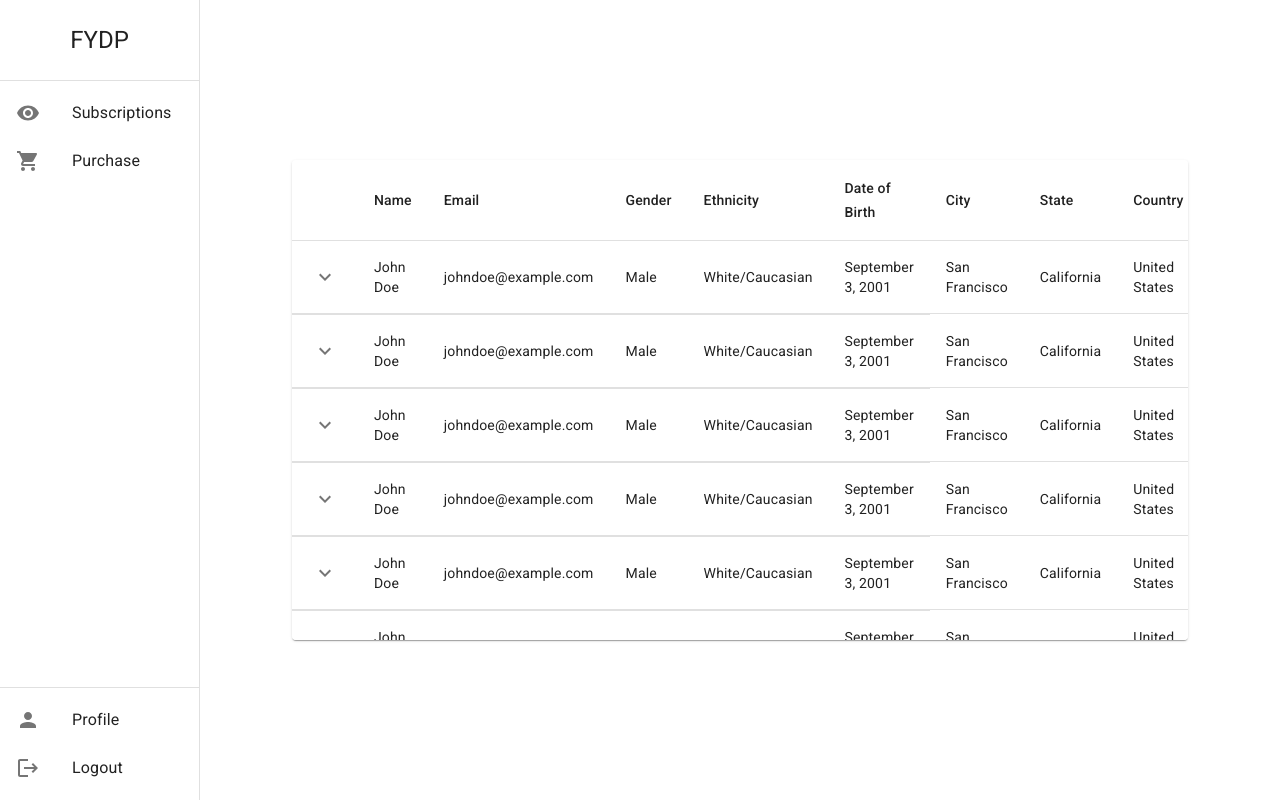
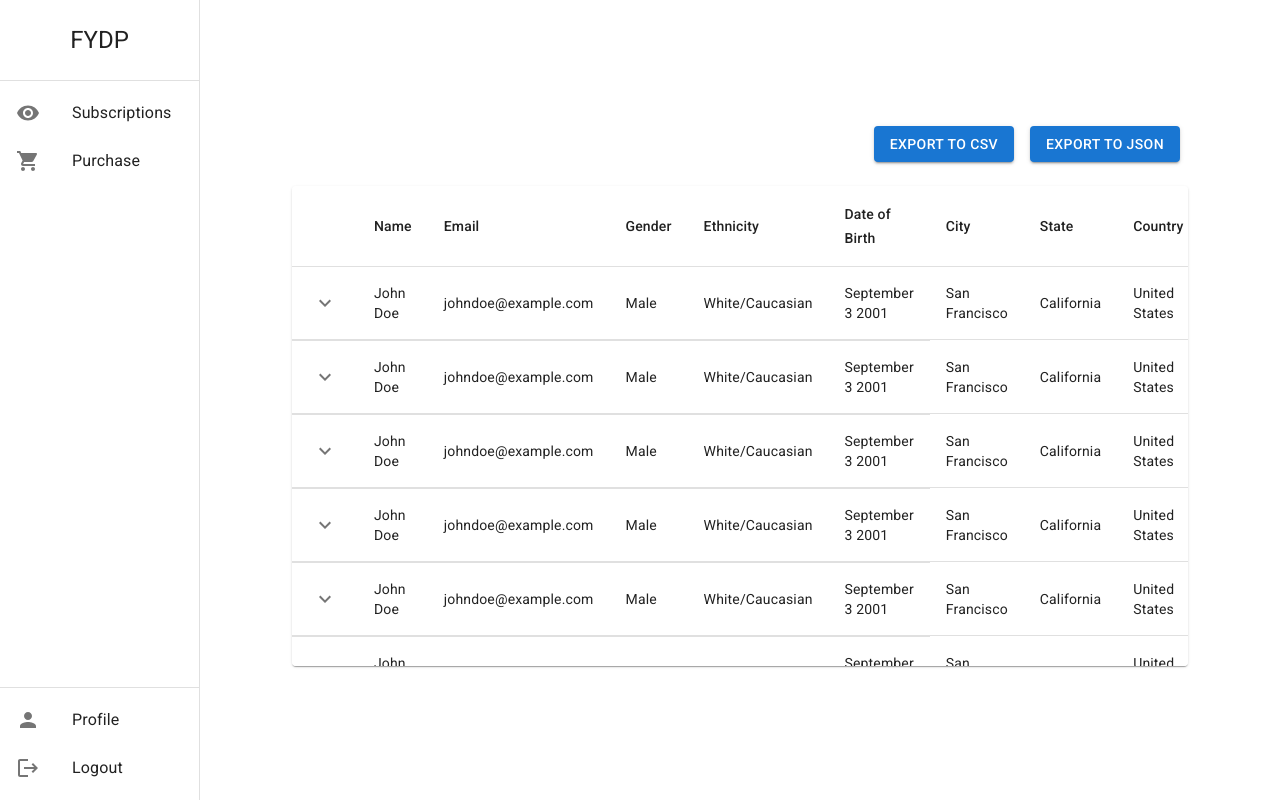
Before and after one commit to fydp-2024-55/fydp-2024.55, a React (Create React App) app in the folder consumer-interface/: page / in a window 1280 px wide. Built offline with nearby package versions, Linux system fonts and the light colour scheme.

Commit message:
implement export functionality

```diff
--- a/consumer-interface/src/pages/Subscriptions.tsx
+++ b/consumer-interface/src/pages/Subscriptions.tsx
@@ -8,12 +8,14 @@ import {
   TableHead,
   TableRow,
   Paper,
+  Button,
 } from "@mui/material";
 
 import { GlobalContext } from "../App";
 import SubscriptionRow from "../components/SubscriptionRow";
 import { Subscription } from "../types";
 import PageTemplate from "../components/PageTemplate";
+import { exportDataToCSV, exportDataToJSON } from "../utils/export";
 
 const mockSubscriptions: Subscription[] = [
   {
@@ -21,7 +23,7 @@ const mockSubscriptions: Subscription[] = [
     email: "johndoe@example.com",
     gender: "Male",
     ethnicity: "White/Caucasian",
-    dateOfBirth: "September 3, 2001",
+    dateOfBirth: "September 3 2001",
     city: "San Francisco",
     state: "California",
     country: "United States",
@@ -48,7 +50,7 @@ const mockSubscriptions: Subscription[] = [
     email: "johndoe@example.com",
     gender: "Male",
     ethnicity: "White/Caucasian",
-    dateOfBirth: "September 3, 2001",
+    dateOfBirth: "September 3 2001",
     city: "San Francisco",
     state: "California",
     country: "United States",
@@ -75,7 +77,7 @@ const mockSubscriptions: Subscription[] = [
     email: "johndoe@example.com",
     gender: "Male",
     ethnicity: "White/Caucasian",
-    dateOfBirth: "September 3, 2001",
+    dateOfBirth: "September 3 2001",
     city: "San Francisco",
     state: "California",
     country: "United States",
@@ -102,7 +104,7 @@ const mockSubscriptions: Subscription[] = [
     email: "johndoe@example.com",
     gender: "Male",
     ethnicity: "White/Caucasian",
-    dateOfBirth: "September 3, 2001",
+    dateOfBirth: "September 3 2001",
     city: "San Francisco",
     state: "California",
     country: "United States",
@@ -129,7 +131,7 @@ const mockSubscriptions: Subscription[] = [
     email: "johndoe@example.com",
     gender: "Male",
     ethnicity: "White/Caucasian",
-    dateOfBirth: "September 3, 2001",
+    dateOfBirth: "September 3 2001",
     city: "San Francisco",
     state: "California",
     country: "United States",
@@ -156,7 +158,7 @@ const mockSubscriptions: Subscription[] = [
     email: "johndoe@example.com",
     gender: "Male",
     ethnicity: "White/Caucasian",
-    dateOfBirth: "September 3, 2001",
+    dateOfBirth: "September 3 2001",
     city: "San Francisco",
     state: "California",
     country: "United States",
@@ -183,7 +185,8 @@ const mockSubscriptions: Subscription[] = [
 const Subscriptions: React.FC = () => {
   const { account } = useContext(GlobalContext);
 
-  const [subscriptions, setSubscriptions] = useState(mockSubscriptions);
+  const [subscriptions, setSubscriptions] =
+    useState<Subscription[]>(mockSubscriptions);
 
   useEffect(() => {
     // Get the user's subscriptions
@@ -192,7 +195,23 @@ const Subscriptions: React.FC = () => {
 
   return (
     <PageTemplate>
-      <Box>
+      <Box sx={{ display: "flex", flexDirection: "column" }}>
+        <Box sx={{ alignSelf: "flex-end" }}>
+          <Button
+            variant="contained"
+            sx={{ m: 1 }}
+            onClick={() => exportDataToCSV(subscriptions)}
+          >
+            Export to CSV
+          </Button>
+          <Button
+            variant="contained"
+            sx={{ m: 1 }}
+            onClick={() => exportDataToJSON(subscriptions)}
+          >
+            Export to JSON
+          </Button>
+        </Box>
         <TableContainer
           component={Paper}
           sx={{ my: 2, height: "60vh", maxWidth: "70vw" }}
--- /dev/null
+++ b/consumer-interface/src/utils/export.ts
@@ -0,0 +1,49 @@
+import { Subscription } from "../types";
+
+export const exportDataToCSV = (data: Subscription[]) => {
+  // Exclude `history` key from the exported data
+  const titleKeys = Object.keys(data[0]).slice(0, -1);
+
+  const refinedData = [];
+  refinedData.push(titleKeys);
+
+  data.forEach((item) => {
+    // Exclude `history` from the exported data
+    refinedData.push(Object.values(item).slice(0, -1));
+  });
+
+  let csvContent = "";
+  refinedData.forEach((row) => {
+    csvContent += row.join(",") + "\n";
+  });
+
+  const blob = new Blob([csvContent], { type: "text/csv;charset=utf-8," });
+  const objUrl = URL.createObjectURL(blob);
+
+  const element = document.createElement("a");
+  element.setAttribute("href", objUrl);
+  element.setAttribute("download", "data.csv");
+
+  element.style.display = "none";
+  document.body.appendChild(element);
+
+  element.click();
+
+  document.body.removeChild(element);
+};
+
+export const exportDataToJSON = (data: Subscription[]) => {
+  const jsonContent =
+    "data:text/json;charset=utf-8," + encodeURIComponent(JSON.stringify(data));
+
+  const element = document.createElement("a");
+  element.setAttribute("href", jsonContent);
+  element.setAttribute("download", "data.json");
+
+  element.style.display = "none";
+  document.body.appendChild(element);
+
+  element.click();
+
+  document.body.removeChild(element);
+};
```
